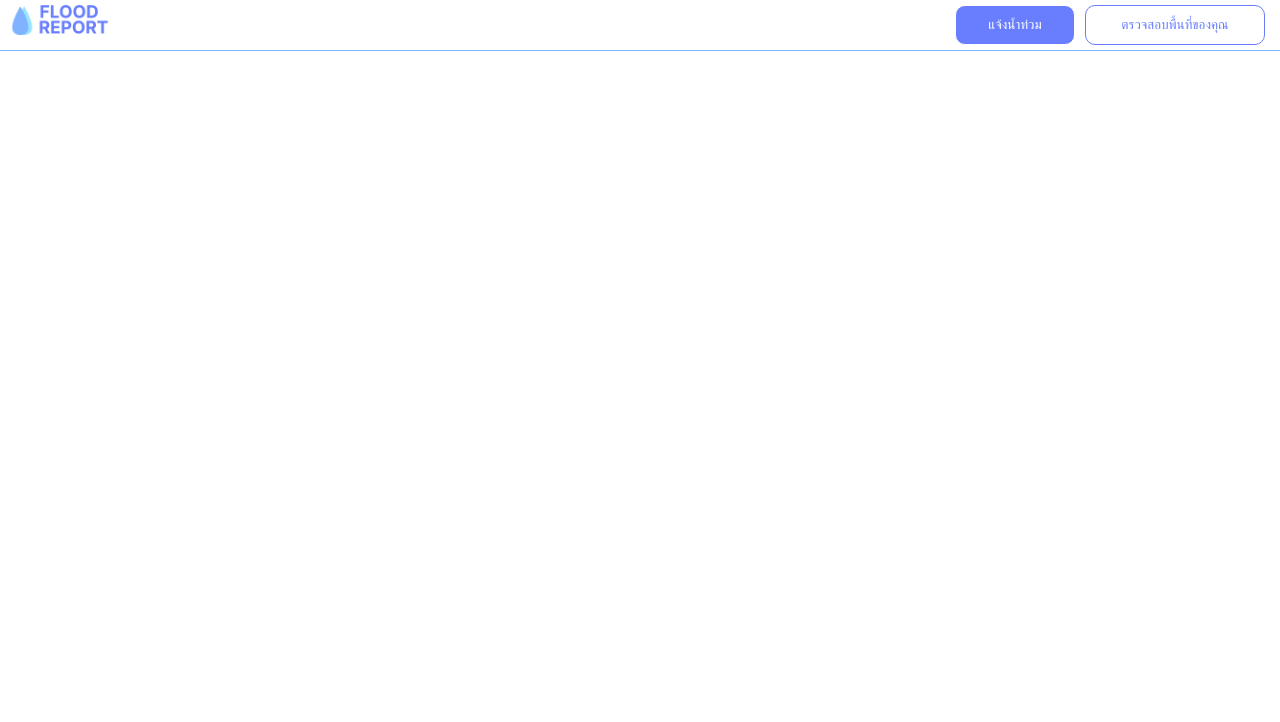
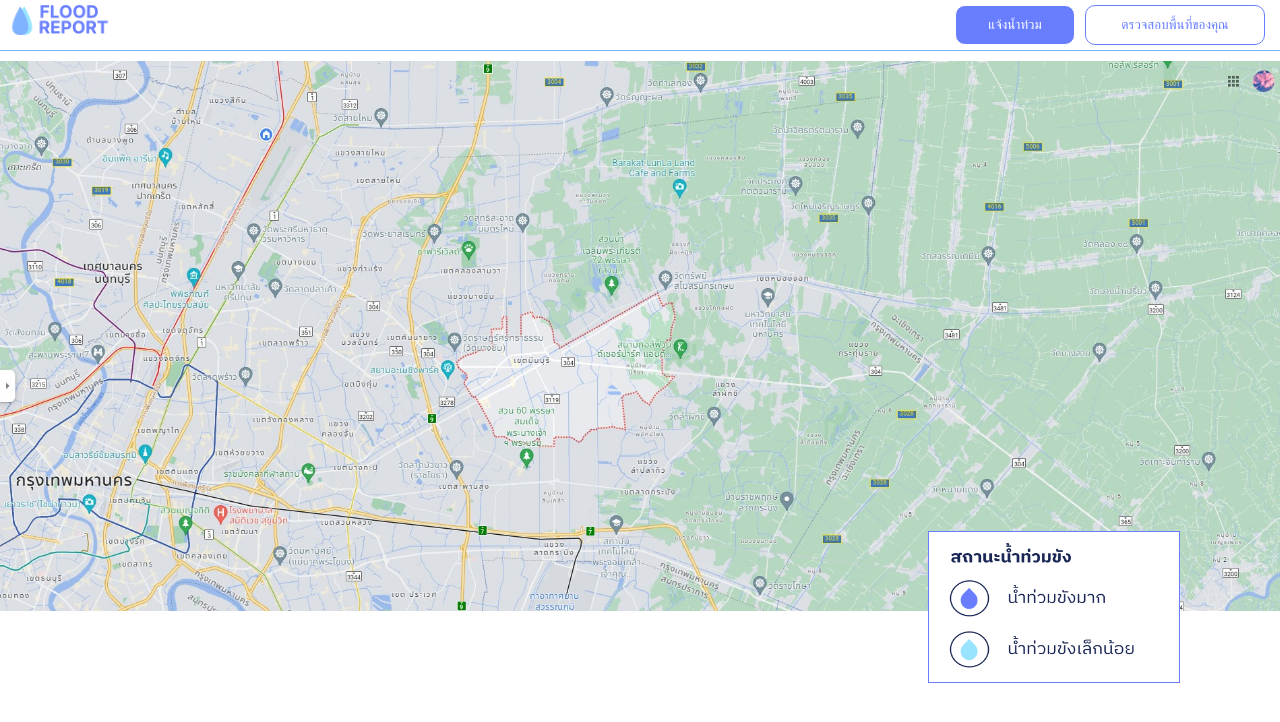
Before and after one commit to Phudthai/FloodReport, a React (Create React App) app in the folder client/: page / in a window 1280 px wide. Shown: the top 722 px of the page. Built offline with nearby package versions, Linux system fonts and the light colour scheme.

Commit message:
add mainpage30%

```diff
--- a/client/src/App.jsx
+++ b/client/src/App.jsx
@@ -1,12 +1,14 @@
 import React from "react";
 import './App.css';
 import Navbar from "./components/Navbar";
+import MainSc from "./components/MainSc"
 //import { BrowserRouter, Route, Routes } from "react-router-dom";
 
 function App() {
   return (
     <div>
       <Navbar />
+      <MainSc/>
     </div>
   );
 }
--- /dev/null
+++ b/client/src/components/MainSc.jsx
@@ -0,0 +1,12 @@
+import React from "react";
+import "./Navbar.css";
+import googlemap from "../images/googlemap.jpg";
+import status from "../images/floodingstatus.png";
+export default function MainSc() {
+  return (
+    <div>
+        <img src={googlemap} className="googleAPI" />
+        <img src={status} className="menusc"/>
+    </div>
+  );
+}
--- a/client/src/components/Navbar.css
+++ b/client/src/components/Navbar.css
@@ -70,3 +70,19 @@
     width: 100%;
     margin: 10px 0;
 }
+
+.googleAPI {
+    height: 550px;
+    position: relative;
+    width: fill;
+    display: flex;
+}
+
+.menusc {
+    position: absolute;
+    height: 150px;
+    width: 250px;
+    border: 1px solid #687EFF;
+    margin-top: -80px;
+    right: 100px;
+  }
--- a/client/src/components/Navbar.jsx
+++ b/client/src/components/Navbar.jsx
@@ -1,7 +1,6 @@
 import React from "react";
 import "./Navbar.css";
 import logoImg from "../images/logo-icon-s-blue.png";
-
 export default function Navbar() {
   return (
     <nav className="navbar navbar-expand-lg navbar-light bg-light">
```
Also changed, not shown: client/src/images/floodingstatus.png (added), client/src/images/googlemap.jpg (added).
